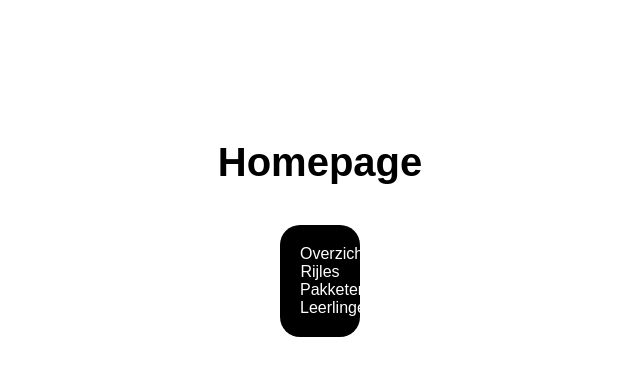
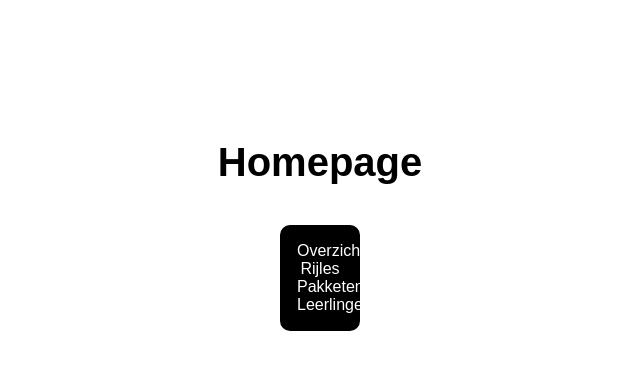
Before and after one commit to MBOUtrecht335880/HERK-BE-P4-Proeftoets-335880, a PHP site: page / in a window 1280 px wide. Shown: the top 376 px of the page, without its empty margins (320-960 px from the left). Run offline with PHP 8.4, Linux system fonts and the light colour scheme.

Commit message:
added effect btn

```diff
--- a/public/css/style.css
+++ b/public/css/style.css
@@ -51,10 +51,18 @@ a {
     background-color: black;
     color: white;
     margin: 0 500px 0 500px;
-    padding: 20px;
-    border-radius: 20px;
+    padding: 15px;
+    border-radius: 10px;
+    transition: 300ms ease-in-out;
+    border: black solid 2px;
 }
 
 a:visited {
     text-decoration: none;
 }
+
+a:hover {
+    transform: scale(1.05);
+    color: black;
+    background-color: white;
+}
```
